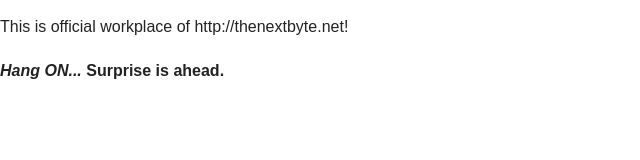
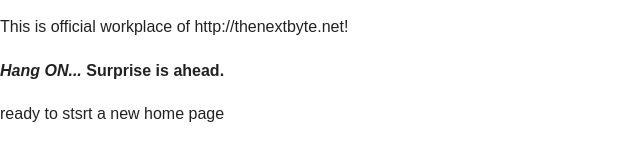
Before and after one commit to nikhiljain08/thenextbyte, a plain HTML site: page index.html in a window 1280 px wide. Shown: the whole page, without its empty margins (0-640 px from the left). Drawn offline with nearby package versions, Linux system fonts and the light colour scheme.

Commit message:
a new para added

```diff
--- a/index.html
+++ b/index.html
@@ -24,6 +24,7 @@
         <!-- Add your site or application content here -->
         <p>This is official workplace of http://thenextbyte.net!</p>
         <h4><i>Hang ON... </i>Surprise is ahead.</h4>
+        <p>ready to stsrt a new home page</p>
 
         <script src="//ajax.googleapis.com/ajax/libs/jquery/1.10.2/jquery.min.js"></script>
         <script>window.jQuery || document.write('<script src="js/vendor/jquery-1.10.2.min.js"><\/script>')</script>
```
